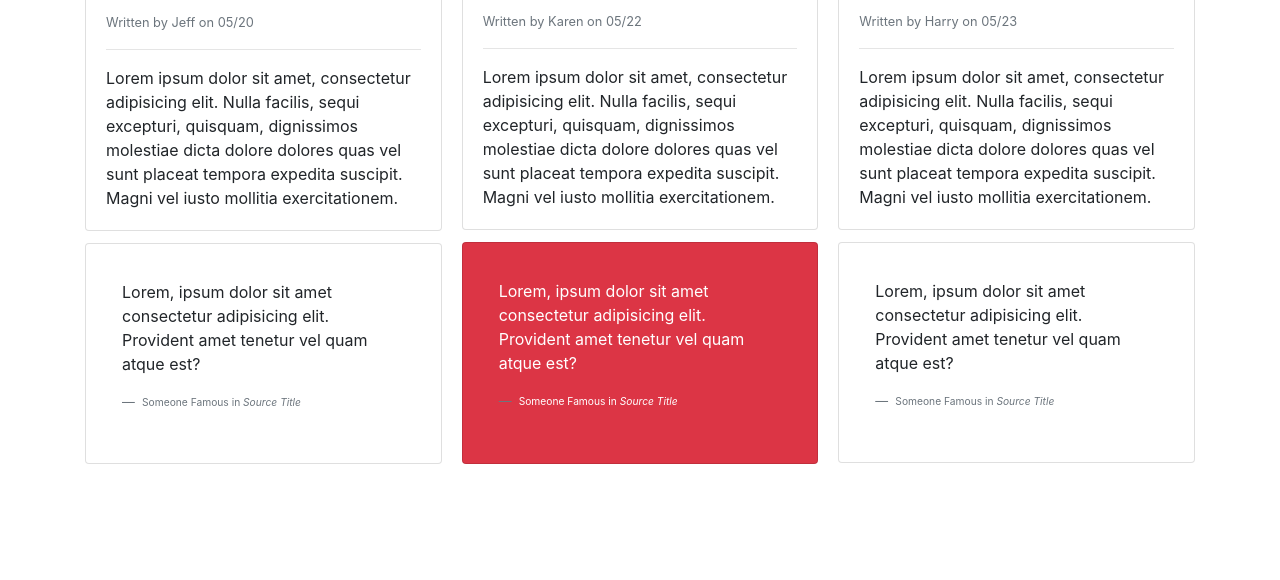
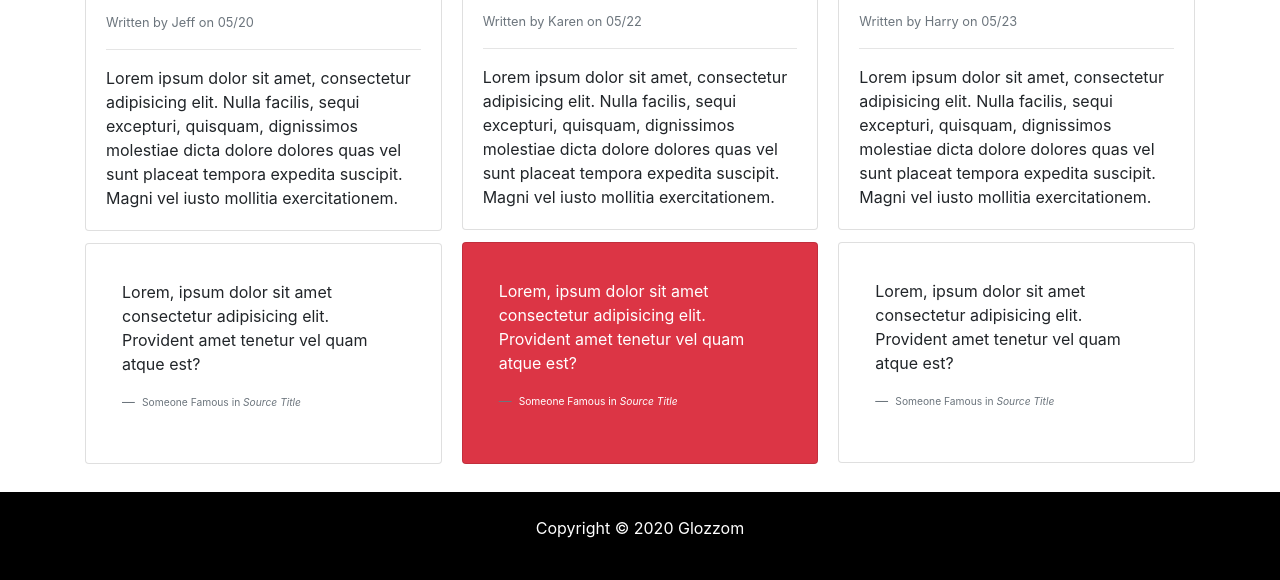
Before and after one commit to dmuruges/Bootstrap4-Glozzom, a plain HTML site: page blog.html in a window 1280 px wide. Shown: the part 561-1141 px from the top of the page. Before the commit the page ends 1053 px from the top, so only its background shows below. Drawn offline with nearby package versions, Linux system fonts and the light colour scheme.

Commit message:
Implemented Footer section in blog.html

```diff
--- a/blog.html
+++ b/blog.html
@@ -137,6 +137,17 @@
     </div>
   </section>
 
+<!-- FOOTER -->
+<footer id="main-footer" class="text-center p-4">
+    <div class="container">
+      <div class="row">
+        <div class="col">
+          <p>Copyright &copy;
+            <span id="year"></span> Glozzom</p>
+        </div>
+      </div>
+    </div>
+  </footer>
 
   <script src="http://code.jquery.com/jquery-3.3.1.min.js" integrity="sha256-FgpCb/KJQlLNfOu91ta32o/NMZxltwRo8QtmkMRdAu8="
     crossorigin="anonymous"></script>
```
